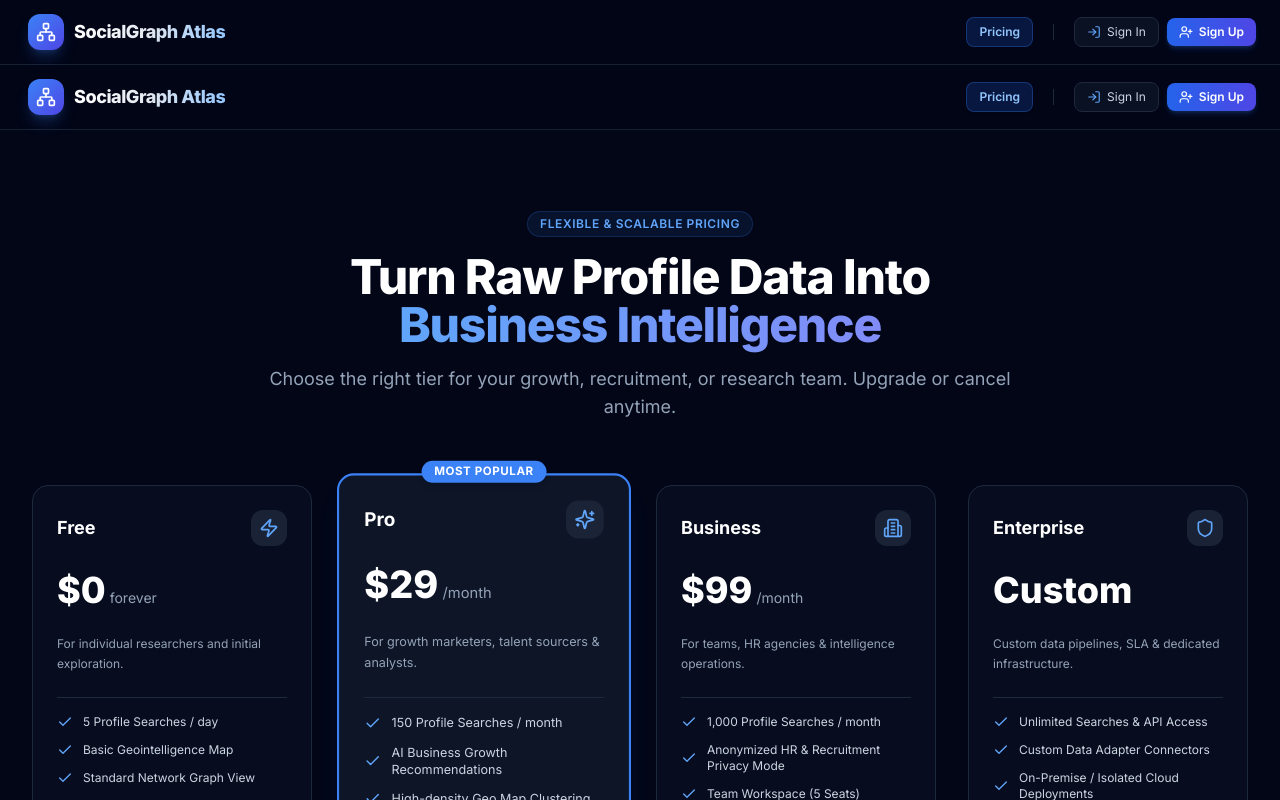
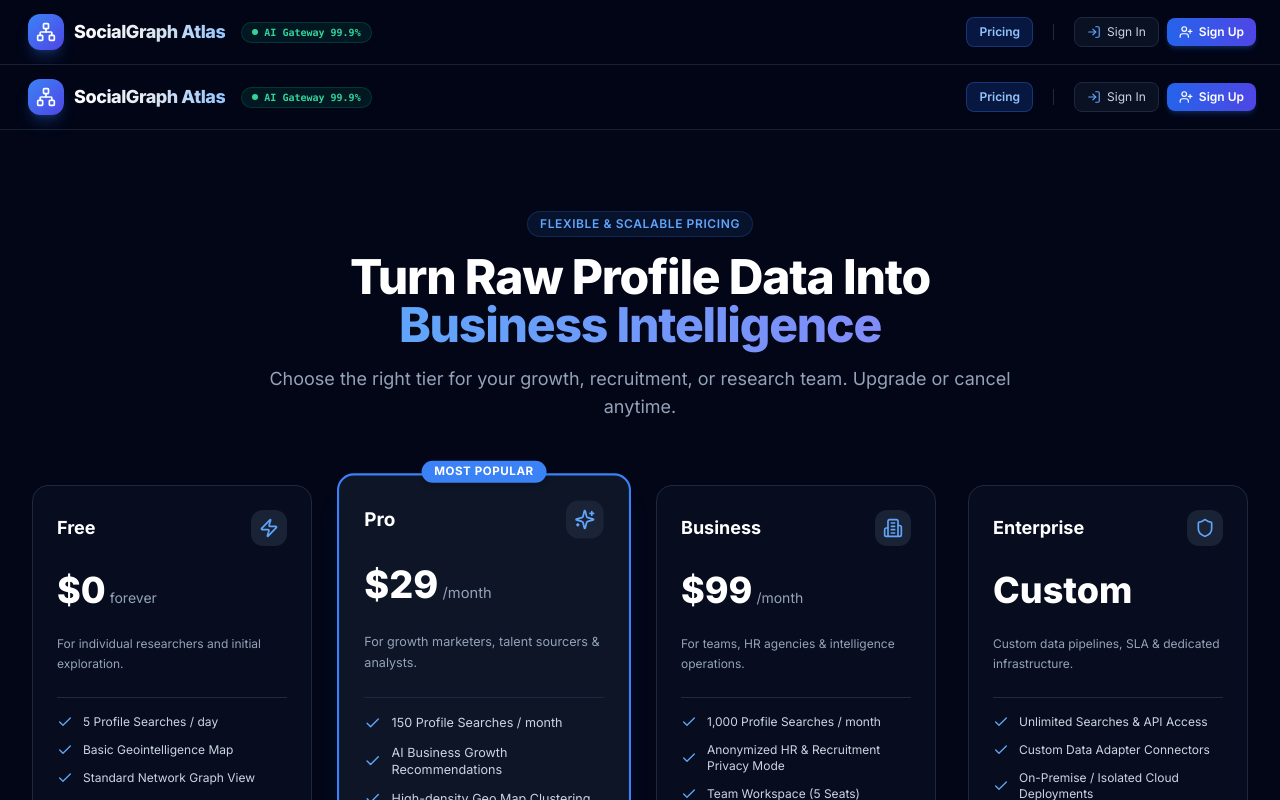
Before and after one commit to Hellthefox808/SPY-Social-Network, a Next.js app: page /pricing in a window 1280 px wide. Shown: the top 800 px of the page. Built offline with nearby package versions, Linux system fonts and the light colour scheme; no server answers.

Commit message:
Enhance Navbar header with live AI Gateway SLA indicator status badge

```diff
--- a/src/components/Navbar.tsx
+++ b/src/components/Navbar.tsx
@@ -52,6 +52,7 @@ export default function Navbar() {
   return (
     <header className="sticky top-0 z-50 w-full border-b border-slate-800/80 bg-slate-950/80 backdrop-blur-md">
       <div className="container mx-auto flex h-16 items-center justify-between px-4 sm:px-6">
+        <div className="flex items-center gap-3">
           <Link href="/" className="flex items-center gap-2.5 transition hover:opacity-90 group focus-visible:outline-none focus-visible:ring-2 focus-visible:ring-blue-500 rounded-lg p-1">
             <div className="flex h-9 w-9 items-center justify-center rounded-xl bg-gradient-to-br from-blue-500 to-indigo-600 shadow-lg shadow-blue-500/25 group-hover:scale-105 transition-transform">
               <Network className="h-5 w-5 text-white" />
@@ -60,6 +61,10 @@ export default function Navbar() {
               SocialGraph Atlas
             </span>
           </Link>
+          <span className="hidden lg:inline-flex items-center gap-1.5 px-2.5 py-0.5 rounded-full bg-emerald-500/10 border border-emerald-500/20 text-emerald-400 text-[10px] font-mono font-semibold">
+            <span className="w-1.5 h-1.5 rounded-full bg-emerald-400 animate-pulse" /> AI Gateway 99.9%
+          </span>
+        </div>
 
         <nav className="flex items-center gap-2 sm:gap-4">
           <Link
```
Lines whose indentation alone changed are shown as unchanged.
